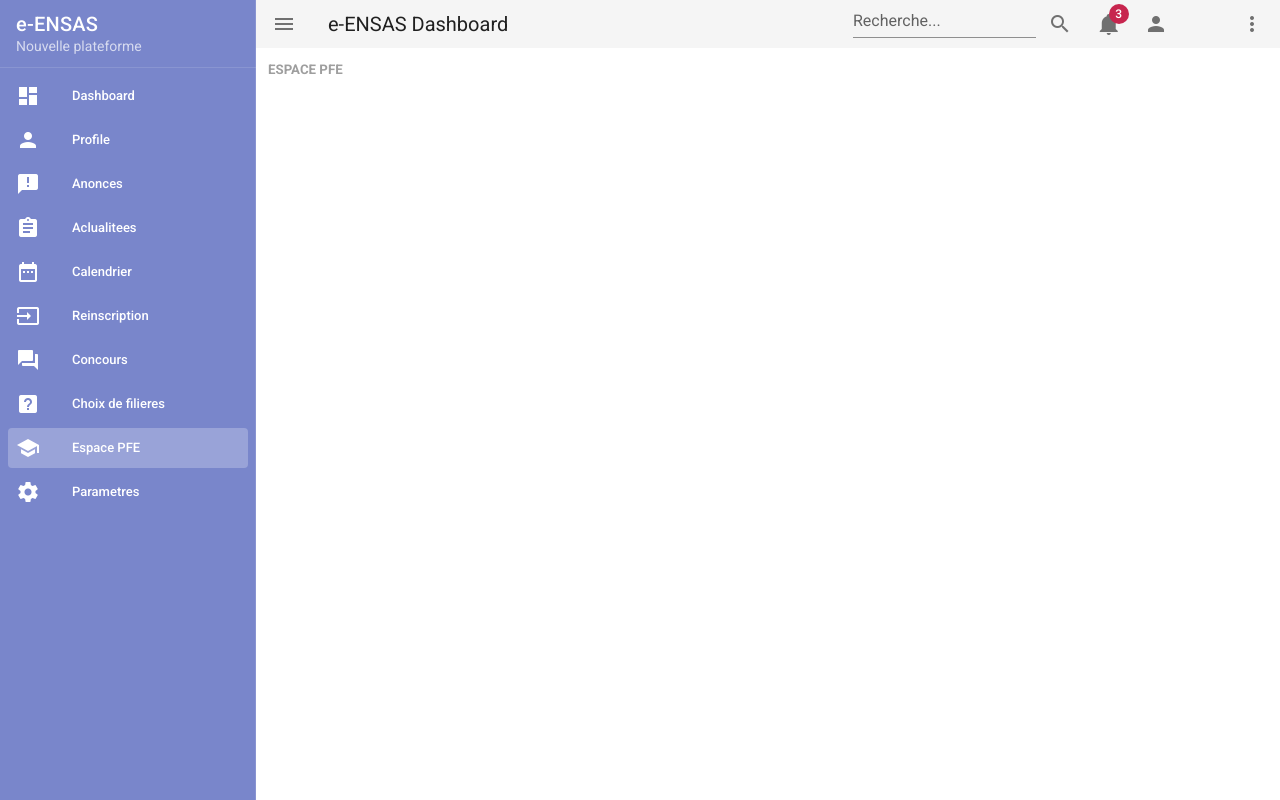
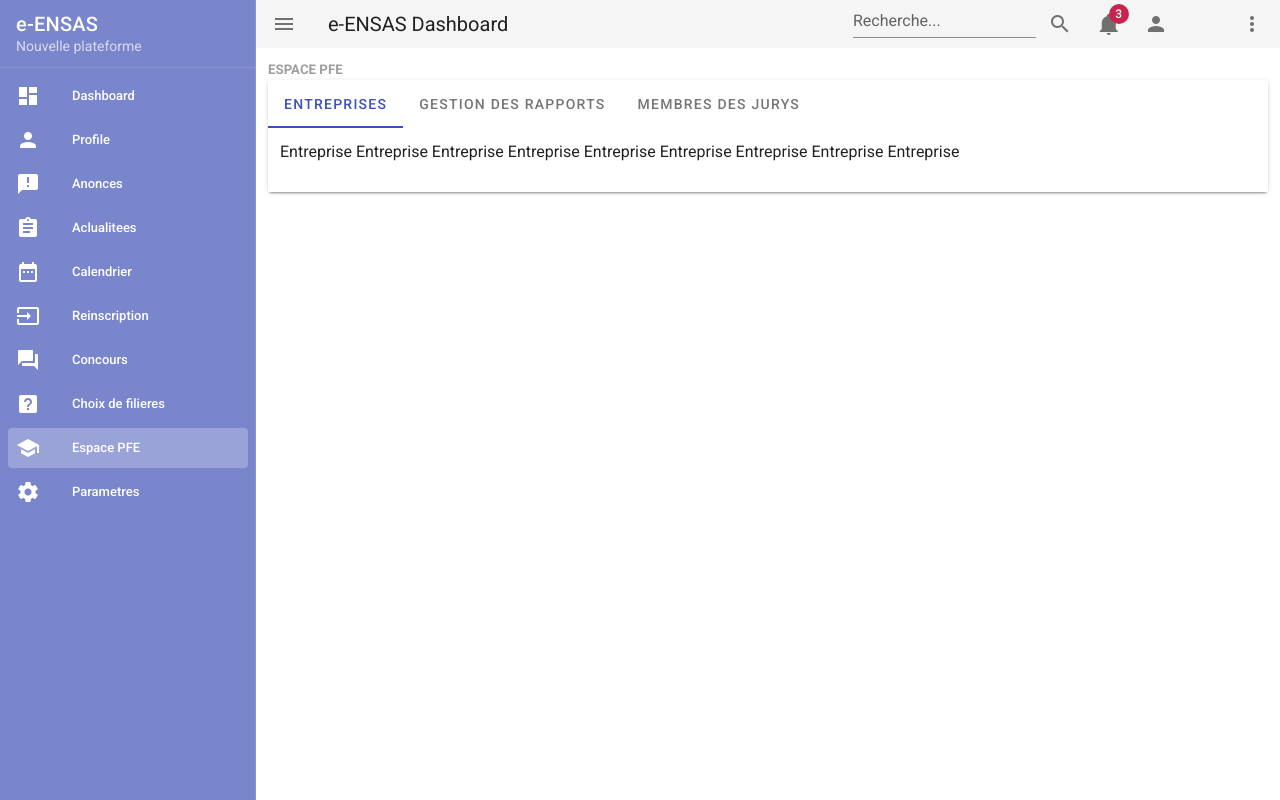
Before and after one commit to hoummani/ENSAS-Website, a Vue app in the folder admin/: page /pfe in a window 1280 px wide. Built offline with nearby package versions, Linux system fonts and the light colour scheme; some icons are missing.

Commit message:
begin to custumising the tabs component

```diff
--- a/admin/src/views/PFE.vue
+++ b/admin/src/views/PFE.vue
@@ -1,7 +1,45 @@
 <template>
   <div>
     <h5 class="subheading text-uppercase grey--text">Espace PFE</h5>
-    <div></div>
+    <div>
+      <v-card>
+        <v-tabs background-color="white" color="indigo" left>
+          <v-tab href="#tab-1">Entreprises</v-tab>
+          <v-tab href="#tab-2">Gestion des rapports</v-tab>
+          <v-tab href="#tab-3">Membres des jurys</v-tab>
+
+          <v-tab-item value="tab-1">
+            <v-container fluid>
+              <v-row>
+                <div class="ma-3">
+                  <p>Entreprise  Entreprise Entreprise Entreprise Entreprise Entreprise Entreprise Entreprise Entreprise</p>
+                </div>
+              </v-row>
+            </v-container>
+          </v-tab-item>
+
+          <v-tab-item value="tab-2">
+            <v-container fluid>
+              <v-row>
+                <div class="ma-3">
+                  <p>Rapport Rapport Rapport Rapport Rapport Rapport Rapport Rapport</p>
+                </div>
+              </v-row>
+            </v-container>
+          </v-tab-item>
+
+          <v-tab-item value="tab-3">
+            <v-container fluid>
+              <v-row>
+                <div class="ma-3">
+                  <p>Jury Jury</p>
+                </div>
+              </v-row>
+            </v-container>
+          </v-tab-item>
+        </v-tabs>
+      </v-card>
+    </div>
   </div>
 </template>
 
@@ -9,8 +47,8 @@
 export default {
   data() {
     return {
-
-    }
-  },
-}
+      tabs: 3
+    };
+  }
+};
 </script>
```
